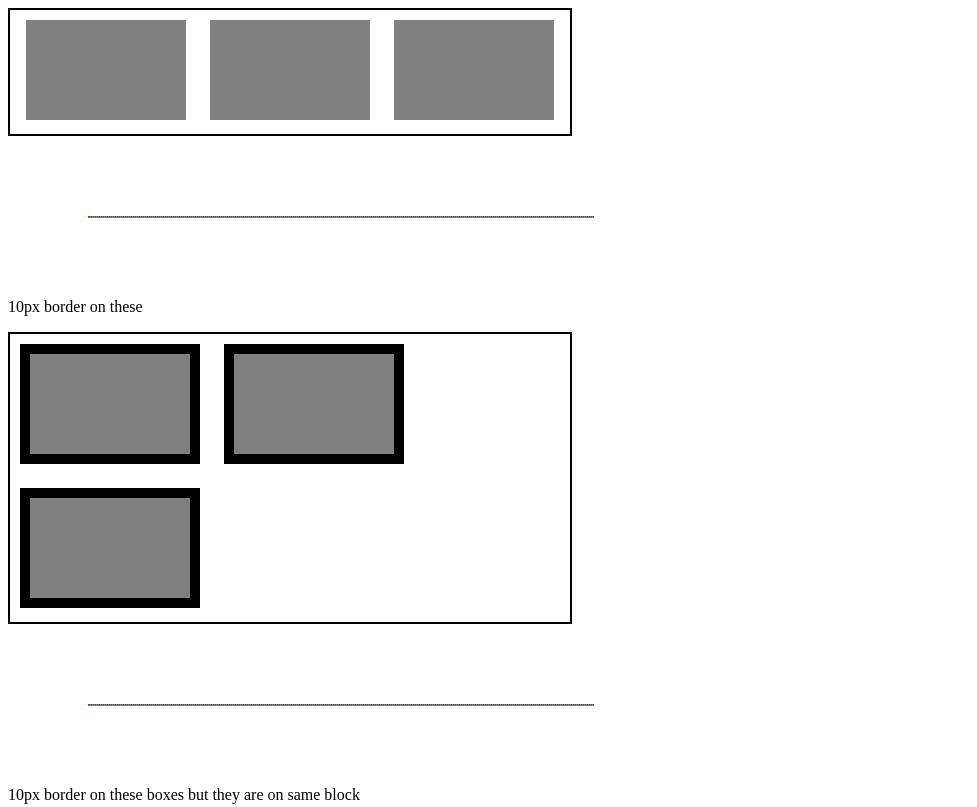
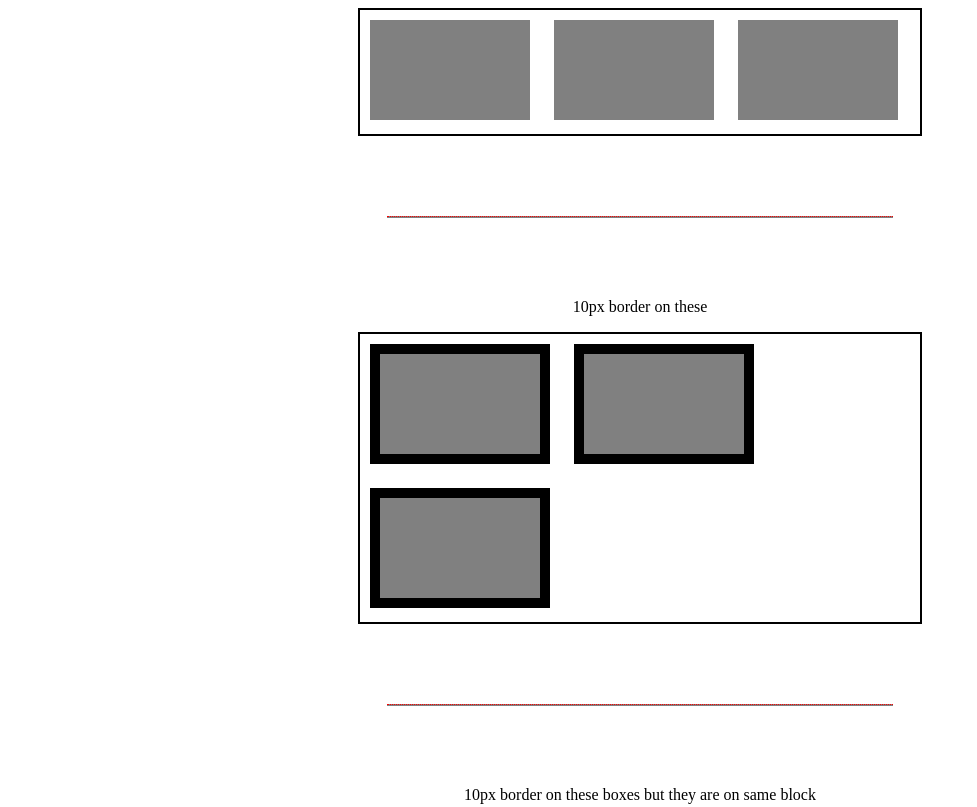
Before and after one commit to sanjeev-rathore-vst-au4/html_css, a plain HTML site: page day2/layout2/index.html in a window 1280 px wide. Shown: the top 807 px of the page, without its empty margins (0-977 px from the left). Drawn offline with Linux system fonts and the light colour scheme.

Commit message:
upadted code for layout2

```diff
--- a/day2/layout2/index.html
+++ b/day2/layout2/index.html
@@ -21,7 +21,7 @@
 
      <section>
        <p>10px border on these</p>
-       <div class="container2">
+       <div class="container">
          <div class="box border"></div>
          <div class="box border"></div>
          <div class="box border"></div>
--- a/day2/layout2/main.css
+++ b/day2/layout2/main.css
@@ -1,42 +1,36 @@
-.container{
-    width:560px;
-   border:2px solid #000;
-   text-align: center;
-
-
+.container {
+  width: 560px;
+  border: 2px solid #000;
+  margin: 0px auto;
 }
 
 .box{
-    display:inline-block;
-    background:grey;
-    width:160px;
-    height:100px;
-    margin:10px;
+  display: inline-block;
+  background: grey;
+  width: 160px;
+  height: 100px;
+  margin: 10px;
 }
 
 hr {
-
-    margin:80px;
-    border:none;
-    border-top:1px dotted #f00;
-    color:grey;
-    background-color:grey;
-    height:1px;
-    width:40%;
-
-  }
-  .container2{
-     width:560px;
-   border:2px solid #000;
-
-
+  margin:  80px auto;
+  border:  none;
+  border-top: 1px dotted #f00;
+  color: grey;
+  background-color: grey;
+  height: 1px;
+  width: 40%;
 }
 
 .border{
+  border:  10px solid #000;
+}
+
+.border1{
   border: 10px solid #000;
+  box-sizing: border-box;
+}
 
+p{
+  text-align: center;
 }
-  .border1{
-    border:10px solid #000;
-    box-sizing:border-box;
-  }
```
Lines whose indentation alone changed are shown as unchanged.
